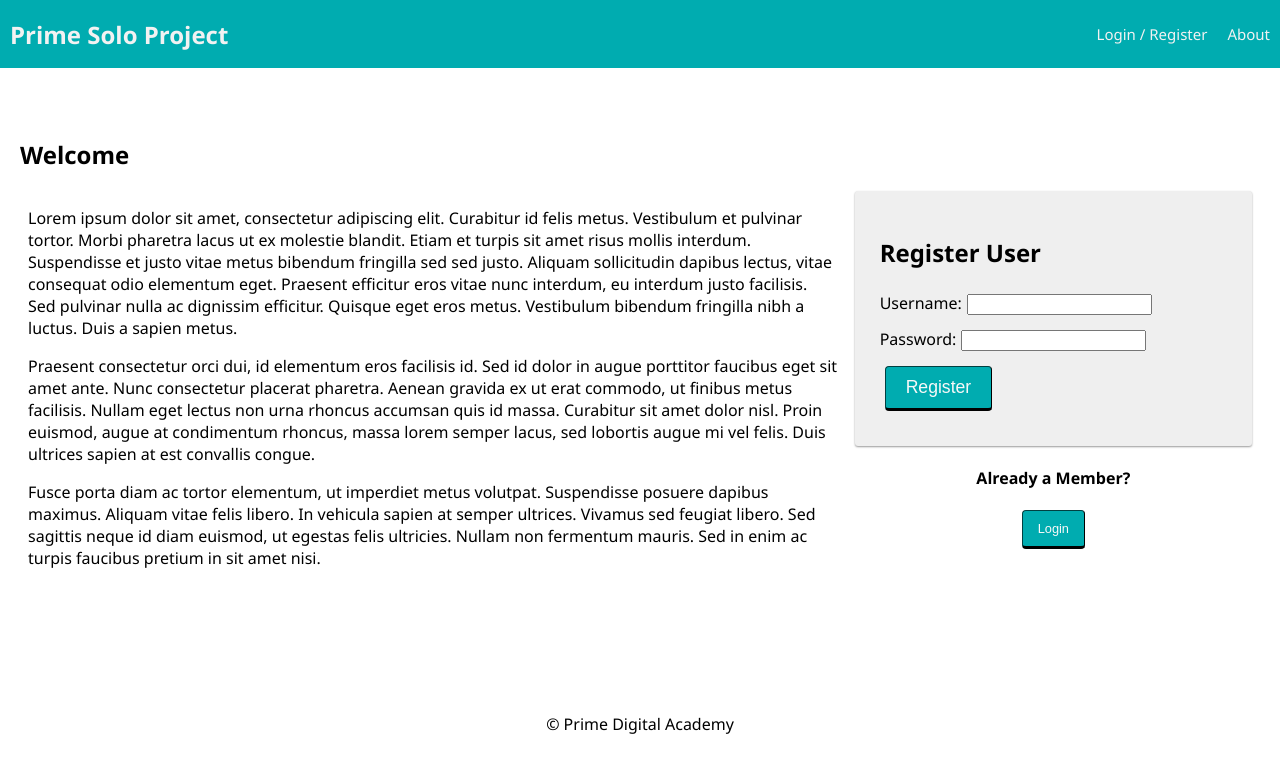
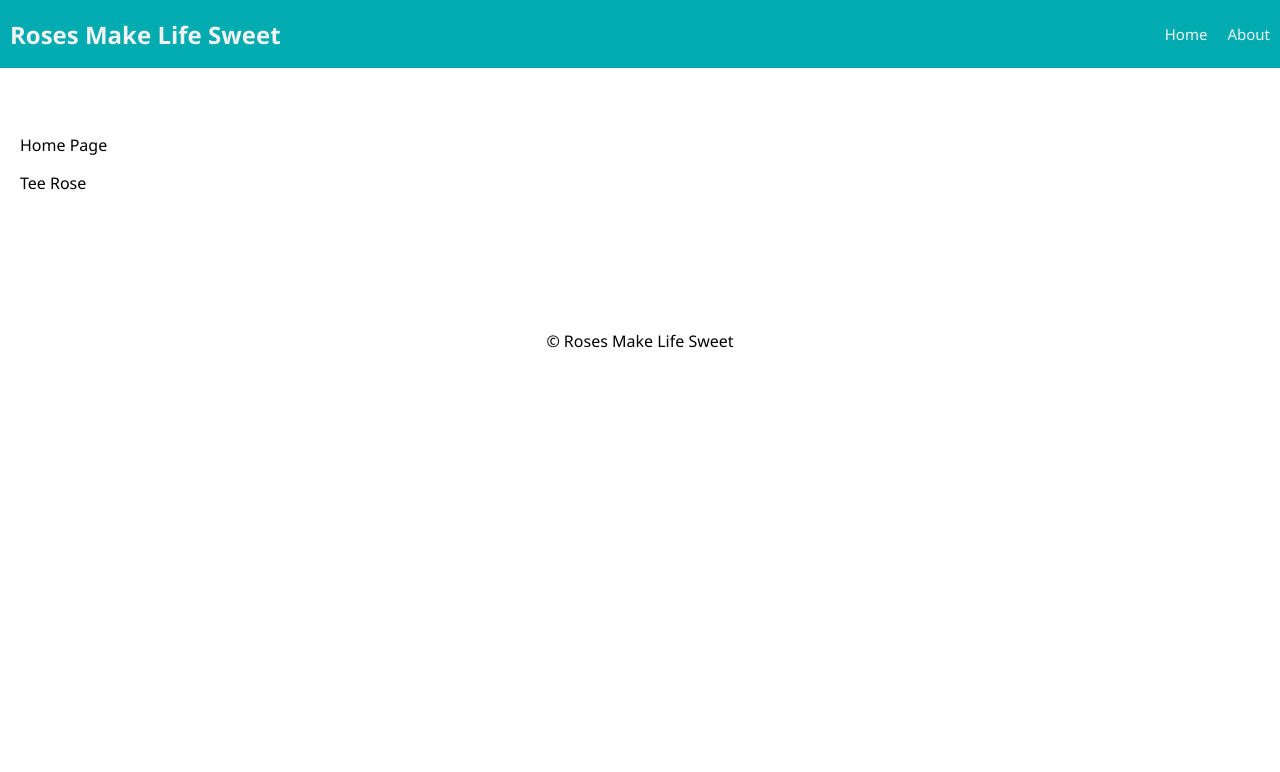
Before and after one commit to lcopeland001/teerose, a React (Create React App) app: page /#/home in a window 1280 px wide. Shown: the top 772 px of the page. Built offline with nearby package versions, Linux system fonts and the light colour scheme; no server answers.

Commit message:
Display home and about page on DOM

```diff
--- a/src/components/App/App.jsx
+++ b/src/components/App/App.jsx
@@ -13,6 +13,7 @@ import Footer from '../Footer/Footer';
 
 import ProtectedRoute from '../ProtectedRoute/ProtectedRoute';
 
+import HomePage  from '../HomePage/HomePage';
 import AboutPage from '../AboutPage/AboutPage';
 import UserPage from '../UserPage/UserPage';
 import InfoPage from '../InfoPage/InfoPage';
@@ -106,7 +107,7 @@ function App() {
               <Redirect to="/user" />
               :
               // Otherwise, show the Landing page
-              <LandingPage />
+              <HomePage />
             }
           </Route>
 
--- a/src/components/Footer/Footer.jsx
+++ b/src/components/Footer/Footer.jsx
@@ -7,7 +7,7 @@ import './Footer.css';
 // or even care what the redux state is, so it doesn't need 'connect()'
 
 function Footer() {
-  return <footer>&copy; Prime Digital Academy</footer>;
+  return <footer>&copy; Roses Make Life Sweet</footer>;
 }
 
 export default Footer;
--- /dev/null
+++ b/src/components/HomePage/HomePage.jsx
@@ -0,0 +1,14 @@
+import React from 'react';
+
+function HomePage() {
+  return (
+    <div className="container">
+      <div>
+        <p>Home Page</p>
+        <p>Tee Rose</p>
+      </div>
+    </div>
+  );
+}
+
+export default HomePage;
--- a/src/components/Nav/Nav.jsx
+++ b/src/components/Nav/Nav.jsx
@@ -10,16 +10,16 @@ function Nav() {
   return (
     <div className="nav">
       <Link to="/home">
-        <h2 className="nav-title">Prime Solo Project</h2>
+        <h2 className="nav-title">Roses Make Life Sweet</h2>
       </Link>
       <div>
         {/* If no user is logged in, show these links */}
-        {!user.id && (
+        {/* {!user.id && (
           // If there's no user, show login/registration links
           <Link className="navLink" to="/login">
             Login / Register
           </Link>
-        )}
+        )} */}
 
         {/* If a user is logged in, show these links */}
         {user.id && (
@@ -36,6 +36,10 @@ function Nav() {
           </>
         )}
 
+        <Link className="navLink" to="/home">
+          Home
+        </Link>
+
         <Link className="navLink" to="/about">
           About
         </Link>
```
Also changed, not shown: 1 other file (tests, documents, lock files or other folders).
